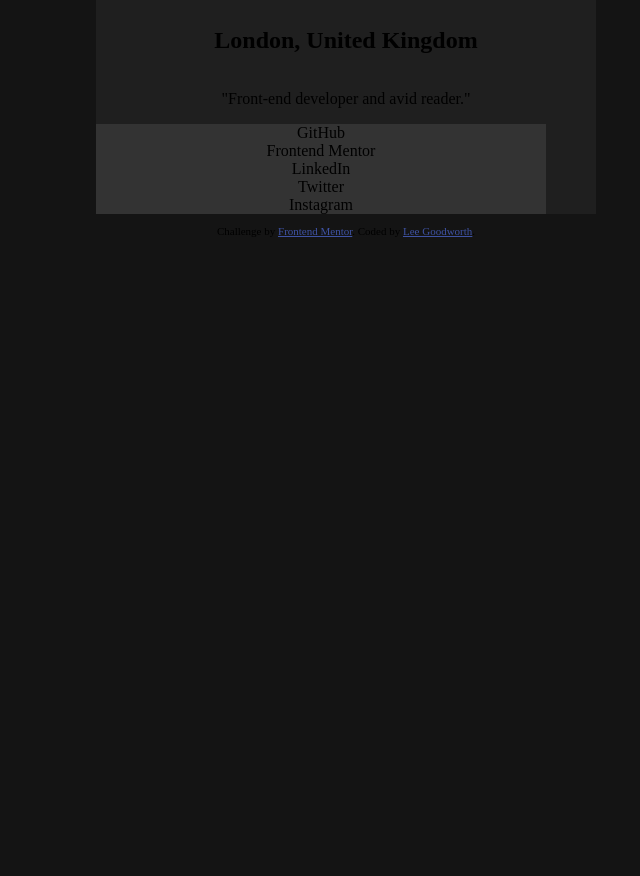
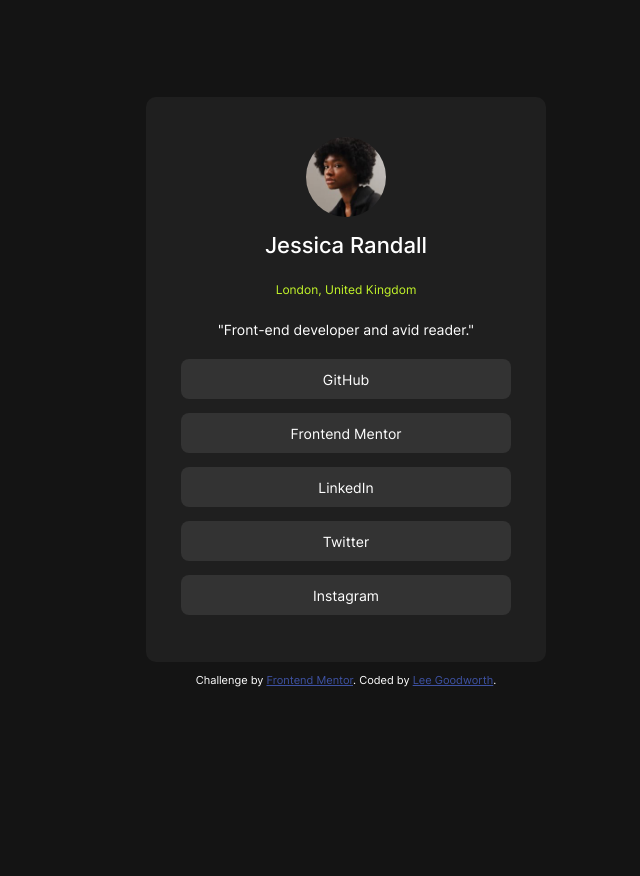
Before and after one commit to ltgoodworth/social-links-profile-main, a plain HTML site: page index.html in a window 1280 px wide. Shown: the part 161-1037 px from the top of the page, without its empty margins (294-934 px from the left). Before the commit the page ends 800 px from the top, so only its background shows below. Drawn offline with Linux system fonts and the light colour scheme.

Commit message:
added font styling and initial page structure

```diff
--- a/styles.css
+++ b/styles.css
@@ -1,8 +1,17 @@
 .attribution { font-size: 11px; text-align: center; }
 .attribution a { color: hsl(228, 45%, 44%); }
 
+@font-face {
+    font-family: Inter;
+    src: url(assets/fonts/Inter-VariableFont_slnt,wght.ttf);
+}
+
 body {
     background-color: hsl(0, 0%, 8%);
+    color: hsl(0, 0%, 100%);
+    font-family: Inter;
+    font-size: 14px;
+    padding: 250px 0;
 }
 
 .social-card {
@@ -10,9 +19,11 @@ body {
     flex-direction: column;
     justify-content: center;
     text-align: center;
-    width: 500px;
+    width: 400px;
     margin: 0 auto;
     background-color: hsl(0, 0%, 12%);
+    padding: 40px 0;
+    border-radius: 10px;
 }
 
 .profile-picture {
@@ -22,6 +33,23 @@ body {
 }
 
 .social-link {
-    width: 450px;
+    display: flex;
+    justify-content: center;
+    flex-direction: column;
+    width: 330px;
+    height: 40px;
     background-color: hsl(0, 0%, 20%);
+    margin: 7px auto;
+    border-radius: 8px;
 }
+
+h1 {
+    font-size: 22px;
+    font-weight: 500;
+}
+
+h2 {
+    color:hsl(75, 94%, 57%);
+    font-size: 12px;
+    font-weight: normal;
+}
```
